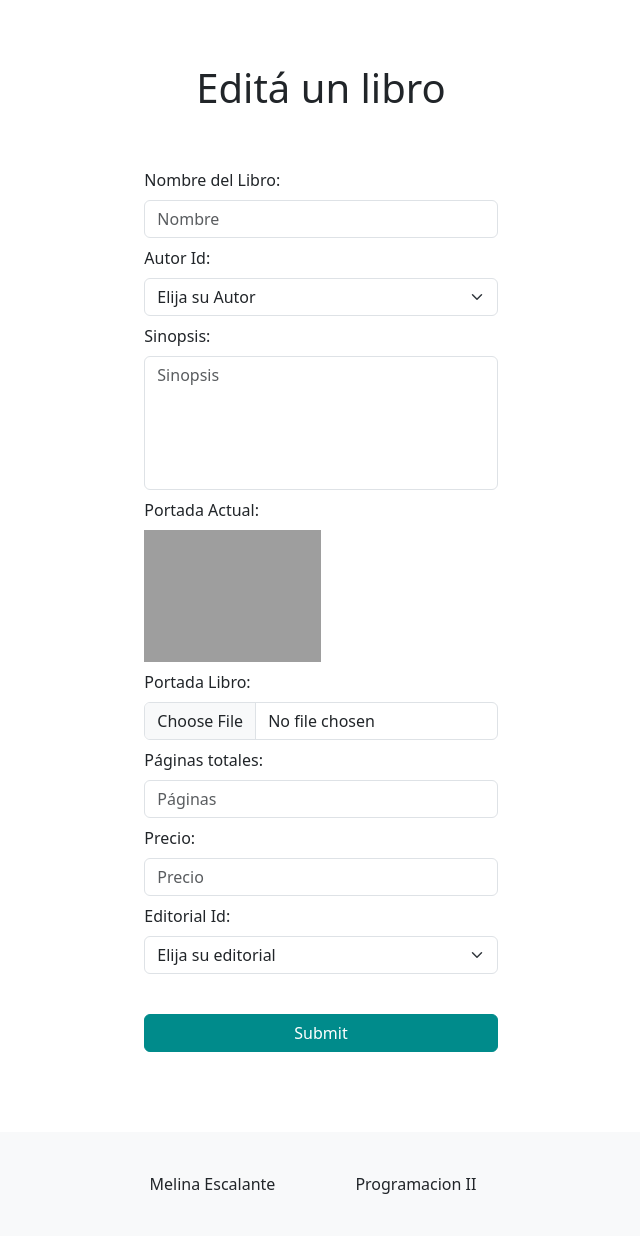
After one commit to melinaescalante/parcial1, a PHP site: template content/admin/views/edit_book.php in a window 1280 px wide. The commit adds this page. Shown: the whole page, without its empty margins (343-983 px from the left). Run offline with PHP 8.4, Linux system fonts and the light colour scheme; the template is opened without the code that fills it, so the values that code supplies are empty; grey boxes are pictures that could not be loaded.

Commit message:
se edita todos los campos correctamente de libro, incluyendo si se modifica la imagen o no

```diff
--- a/content/admin/index.php
+++ b/content/admin/index.php
@@ -10,7 +10,7 @@ $view= isset( $_GET["view"] ) ? $_GET["view"] :$_GET["view"]="dashboard";
 
 
 ?>
-<main class="row">
+<main>
     <?php
 
     require_once "views/$view.php";
--- /dev/null
+++ b/content/admin/views/edit_book.php
@@ -0,0 +1,66 @@
+<?php
+$id = $_GET["id"];
+$editorials = (new Editorial())->all_editorials();
+$autors = (new Autor())->all_autors();
+$libro = (new Libro())->buscar_x_id($id)
+
+
+    ?>
+<form action="action/edit_book_acc.php" method="POST" enctype="multipart/form-data"
+    class="container form-autor row d-flex flex-column align-items-center">
+    <h1 class="text-center m-4">Editá un libro</h1>
+    <div class="form-group col-12 col-lg-4 col-md-6 mt-4">
+    <input type="hidden" name="id" value=<?= $libro->getCode() ?> >
+        <label class="mb-2 mt-2" for="nombre">Nombre del Libro:</label>
+        <input value="<?= $libro->getNombre() ?>" type="text" class="form-control" name="nombre" id="nombre"
+            placeholder="Nombre">
+        <label class="mb-2 mt-2" for="autor_id">Autor Id:</label>
+        <select class="form-select" name="autor_id" id="autor_id">
+            <option selected disabled>Elija su Autor</option>
+            <?php
+            foreach ($autors as $autor) { ?>
+                <option <?= $autor->getId() == $libro->getAutorId() ? "selected" : "" ?> value="<?= $autor->getId() ?>">
+                    <?= $autor->getAutorNombre() ?>
+                </option>
+                <?php
+            }
+            ?>
+        </select>
+        <!-- <label class="mb-2 mt-2" for="genero_id">
+            Género:</label>
+        <input type="text" class="form-control" name="genero_id" id="genero_id" placeholder="Género"> -->
+        <label class="mb-2 mt-2" for="sinopsis">Sinopsis:</label>
+        <textarea class="form-control" name="sinopsis" id="sinopsis" placeholder="Sinopsis"
+            rows="5"><?= $libro->getSinopsis() ?></textarea>
+        <div class="d-flex flex-column">
+
+            <label class="mb-2 mt-2" for="portada_actual">Portada Actual:</label>
+            <img height="50%" width="50%" src="../../images/catalogo/<?= $libro->getPortada() ?>"
+                alt="Imagen de portada del <?= $libro->getNombre() ?>">
+            <input type="hidden" name="portada_original" value="<?= $libro->getPortada() ?>">
+        </div>
+        <label class="mb-2 mt-2" for="portada">Portada Libro:</label>
+        <input type="file" class="form-control" name="portada" id="portada">
+        <label class="mb-2 mt-2" for="pages">Páginas totales:</label>
+        <input type="text" class="form-control" name="pages" id="pages" placeholder="Páginas"
+            value="<?= $libro->getPages() ?>">
+        <label class="mb-2 mt-2" for="price">Precio:</label>
+        <input type="text" class="form-control" name="price" id="price" placeholder="Precio"
+            value="<?= $libro->getPrice() ?>">
+        <label class="mb-2 mt-2" for="editorial_id">Editorial Id:</label>
+        <select class="form-select" name="editorial_id" id="editorial_id">
+            <option selected disabled>Elija su editorial</option>
+            <?php
+            foreach ($editorials as $editorial) { ?>
+                <option <?= $editorial->getId() == $libro->getEditorialId() ? "selected" : "" ?>
+                    value="<?= $editorial->getId() ?>"> <?= $editorial->getEditorialNombre() ?></option>
+
+                <?php
+            }
+            ?>
+        </select>
+
+    </div>
+
+    <button type="submit" class="btn btn-primary col-lg-4">Submit</button>
+</form>
--- a/content/admin/views/manage_autors.php
+++ b/content/admin/views/manage_autors.php
@@ -1,6 +1,6 @@
 <?php
 $autores= (new Autor())->all_autors();
-?><div class="row my-5">
+?><div class="container-fluid container-xxl mx-auto row my-5">
     <div class="col">
         <h1 class="text-center mb-5 fw-bold">Administracion de autores</h1>
         <div class="row mb-5 d-flex align-items-center">
--- a/content/admin/views/manage_books.php
+++ b/content/admin/views/manage_books.php
@@ -1,6 +1,6 @@
 <?php
 $books= (new Libro())->catalago();
-?><div class="row my-5">
+?><div class="container-xxl mx-auto row my-5 container-fluid">
     <div class="col">
         <h1 class="text-center mb-5 fw-bold">Administracion de libros</h1>
         <div class="row mb-5 d-flex align-items-center">
@@ -30,10 +30,10 @@ $books= (new Libro())->catalago();
                             <td><?= $book->getSinopsis() ?> </td>
                             <td><?= $book->getPages() ?> </td>
                             <td><?= $book->getPrice() ?> </td>
-                            <td><?= $book->getEditorialId() ?> </td>
+                            <td><?= $book->getEditorial() ?> </td>
 
                             <td>
-                                <a href="" class="d-block btn btn-sm btn-warning .btn-escalante-edit mb-1">Editar</a>
+                                <a href="index.php?view=edit_book&id=<?= $book->getCode() ?>" class="d-block btn btn-sm btn-warning .btn-escalante-edit mb-1">Editar</a>
                                 <a href="index.php?view=delete_book&id=<?= $book->getCode() ?>"
                                     class="d-block btn btn-sm btn-danger btn-escalante-delete">Eliminar</a>
                             </td>
--- a/content/admin/views/manage_editorials.php
+++ b/content/admin/views/manage_editorials.php
@@ -1,6 +1,6 @@
 <?php
 $editorials= (new Editorial())->all_editorials();
-?><div class="row my-5">
+?><div class=" container-xxl mx-auto container-fluid row my-5">
     <div class="col">
         <h1 class="text-center mb-5 fw-bold">Administracion de editoriales</h1>
         <div class="row mb-5 d-flex align-items-center">
--- a/content/php/views/catalogo.php
+++ b/content/php/views/catalogo.php
@@ -47,7 +47,7 @@ if ($generoElegido != "") {
                     <li class="list-group-item"><?= $value->getAutor(); ?></li>
                     <!-- <li class="list-group-item">?= ucwords($value->getGenero()); ?></li> -->
                     <li class="list-group-item"><?= $value->getPages(); ?> páginas</li>
-                    <li class="list-group-item"><?= $value->getEditorialId(); ?> Editorial</li>
+                    <li class="list-group-item"><?= $value->getEditorial(); ?> Editorial</li>
                     <li class="list-group-item fw-semibold">$<?= $value->getPrice(); ?> </li>
                 </ul>
                 <div class="card-body">
```
Also changed, not shown: content/admin/action/edit_book_acc.php (added, +45 -0 lines), content/class/libro.php (+51 -53 lines), images/catalogo/665a5b82e4546-pexels-nietjuh-796607.jpg (added), images/catalogo/665a5c01d6179-qvzq3azb.png (added).
